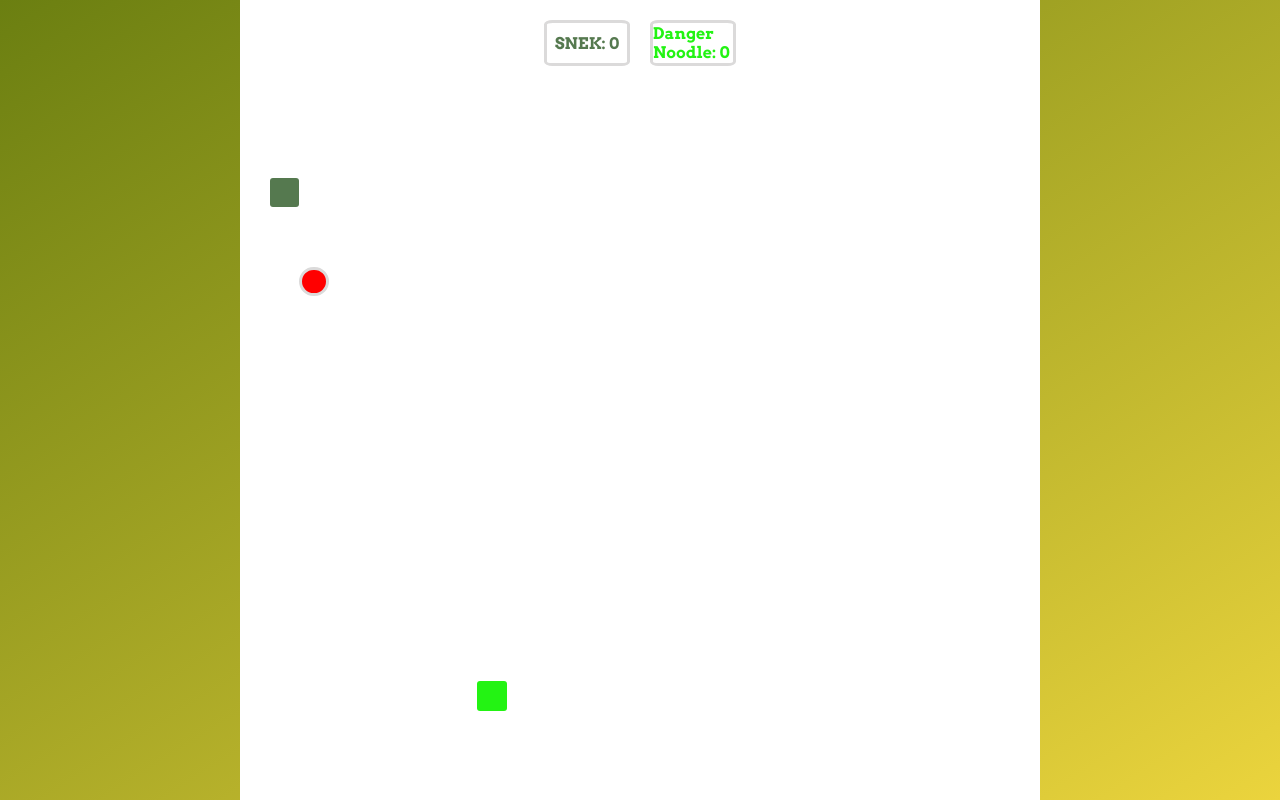
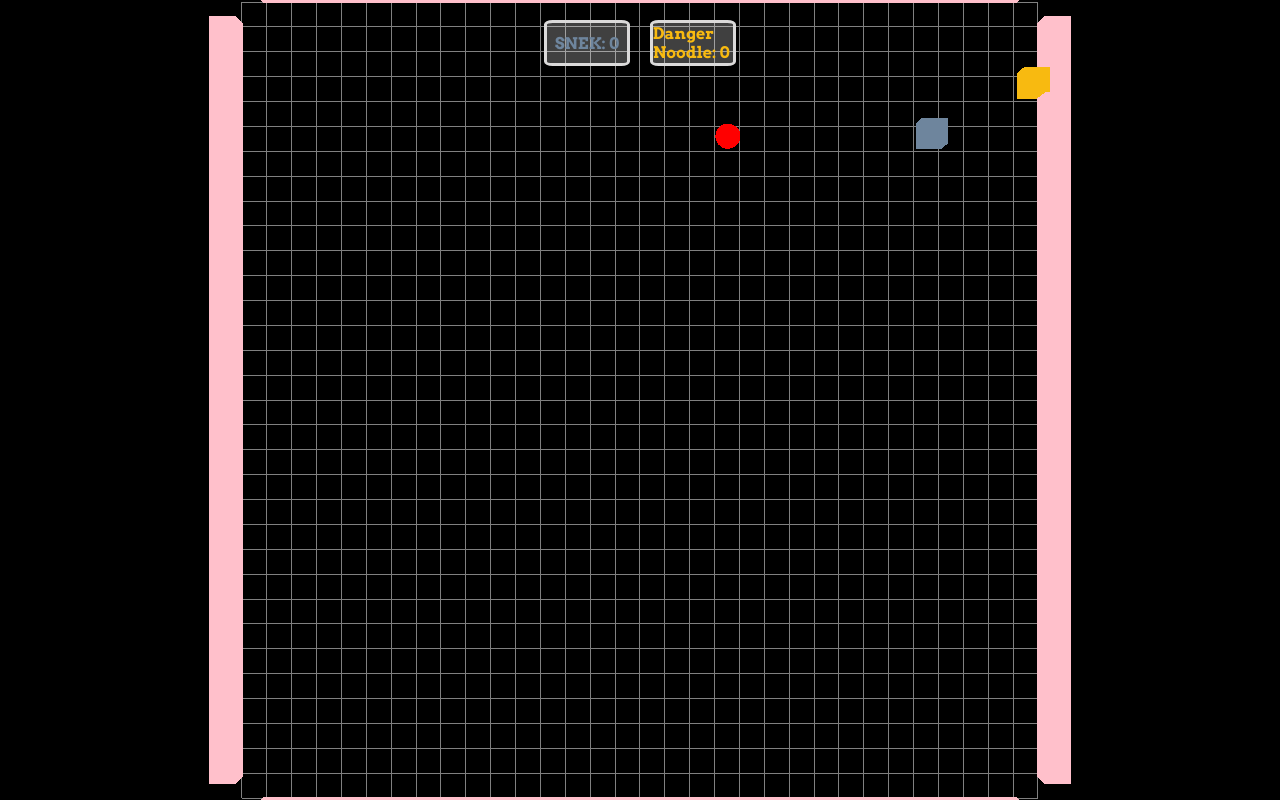
Before and after one commit to natashajvandam/Snakes, a website built with Vite: page index.html in a window 1280 px wide. Built offline with nearby package versions, Linux system fonts and the light colour scheme.

Commit message:
use renderer scene camera

```diff
--- /dev/null
+++ b/constants.js
@@ -0,0 +1,17 @@
+import * as THREE from 'three';
+
+// Constants values for the game (not configurable by user yet):
+export const GRID_SIZE = 32;
+export const GAME_SPEED = 8;
+export const EXPANSION_RATE = 6;
+export const SNAKE_COUNT = 2; // max is 4
+
+export function RANDOM_COLOR() {
+  var h0 = Math.floor(Math.random()*16);
+  var h1 = Math.floor(Math.random()*16);
+  var h2 = Math.floor(Math.random()*16);
+  var h3 = Math.floor(Math.random()*16);
+  var h4 = Math.floor(Math.random()*16);
+  var h5 = Math.floor(Math.random()*16);
+  return '#' + h0.toString(16) + h1.toString(16) + h2.toString(16) + h3.toString(16) + h4.toString(16) + h5.toString(16);
+}
--- a/food.js
+++ b/food.js
@@ -1,3 +1,5 @@
+import * as THREE from "three";
+
 export default class Food {
   constructor(x, y, color) {
     this.position = { x, y };
@@ -12,12 +14,19 @@ export default class Food {
   }
 
   // drawn at game start and every game update:
-  draw() {
+  draw(scene) {
     const foodElement = document.createElement("div");
     foodElement.style.gridRowStart = this.position.y;
     foodElement.style.gridColumnStart = this.position.x;
     foodElement.style.backgroundColor = this.color;
     foodElement.classList.add("food");
-    document.getElementById("grid").appendChild(foodElement);
+
+    const foodGeometry = new THREE.ConeGeometry(0.5, 1, 38);
+    const material = new THREE.MeshBasicMaterial({ color: this.color });
+    const food = new THREE.Mesh(foodGeometry, material);
+    food.rotateOnAxis(new THREE.Vector3(1, 0, 0), Math.PI / 2);
+    food.position.x = this.position.x;
+    food.position.y = this.position.y;
+    scene.add(food);
   }
 }
--- a/game.js
+++ b/game.js
@@ -4,40 +4,44 @@ import Grid from "./grid.js";
 import ScoreBoard from "./scoreBoard.js";
 
 export default class Game {
-  constructor(gridSize, speed, expansionRate) {
+  constructor(scene, renderer, gridSize, speed, expansionRate) {
     this.snakes = [];
     this.grid = new Grid(gridSize);
     this.gameGoing = true;
-    this.food = new Food(3, 10, "red");
+    this.food = new Food(3.5, 10.5, "red");
     this.expansionRate = expansionRate;
     this.gameSpeed = speed;
     this.lastRenderTime = 0;
     this.scoreBoard = new ScoreBoard();
+    this.renderer = renderer;
+    this.scene = scene;
   }
 
   // At game creation, this function is called for each snake:
   addSnake(name, spawnSpot, directions, color) {
     const snake = new Snake(name, spawnSpot, directions, color);
     this.snakes.push(snake);
-    snake.draw();
+    snake.draw(this.scene);
   }
 
   // Once all snakes are added to the game, this function starts the game:
   start() {
-    document.getElementById("grid").innerHTML = "";
+    this.grid.draw(this.scene);
+
+    // // document.getElementById("grid").innerHTML = "";
     this.snakes.forEach((snake) => {
-      snake.draw();
+      snake.draw(this.scene);
       window.addEventListener("keydown", (e) => snake.updateDirection(e));
     });
     this.scoreBoard.draw(this.snakes);
-    this.food.draw();
+    this.food.draw(this.scene);
   }
 
   // Update runs every frame after game starts:
   update() {
     this.checkIfSnakesAteFood();
-    document.getElementById("grid").innerHTML = "";
-    this.food.draw();
+    // document.getElementById("grid").innerHTML = "";
+    this.food.draw(this.scene);
     this.checkForDeaths();
   }
 
@@ -53,7 +57,7 @@ export default class Game {
         });
       if (snake.isAlive) {
           snake.update();
-          snake.draw();
+          snake.draw(this.scene);
         }
     });
     if (this.snakes.every((snake) => snake.isAlive === false)) {
--- a/grid.js
+++ b/grid.js
@@ -1,3 +1,5 @@
+import * as THREE from "three";
+
 export default class Grid {
   constructor(gridSize = 22) {
     this.occupiedSquares = [];
@@ -21,8 +23,8 @@ export default class Grid {
   // This is a helper function for getRandomFoodPosition:
   randomGridPosition() {
     return {
-      x: Math.floor(Math.random() * this.gridSize) + 1,
-      y: Math.floor(Math.random() * this.gridSize) + 1,
+      x: Math.floor(Math.random() * (this.gridSize / 2)) + 0.5,
+      y: Math.floor(Math.random() * (this.gridSize / 2)) + 0.5,
     };
   }
 
@@ -30,4 +32,36 @@ export default class Grid {
   equalPosition(pos1, pos2) {
     return pos1.x === pos2.x && pos1.y === pos2.y ? true : false;
   }
+
+  draw(scene) {
+    const grid = new THREE.GridHelper( this.gridSize, this.gridSize, "grey", "grey");
+    grid.rotateOnAxis(new THREE.Vector3(1, 0, 0), Math.PI / 2);
+    grid.position.z = -1;
+    scene.add(grid);
+
+    const borderGeometry = new THREE.BoxGeometry(this.gridSize - 2, 1, 1);
+    const material = new THREE.MeshBasicMaterial( { color: "pink" } );
+
+    // top boundary
+    const borderUP = new THREE.Mesh( borderGeometry, material );
+    borderUP.position.y = this.gridSize/ 2 + 0.3;
+    scene.add(borderUP);
+
+    // bottom boundary
+    const borderDOWN = new THREE.Mesh( borderGeometry, material );
+    borderDOWN.position.y = -this.gridSize/ 2 - 0.3;
+    scene.add(borderDOWN);
+
+    // left boundary
+    const borderLEFT = new THREE.Mesh( borderGeometry, material );
+    borderLEFT.position.x = -this.gridSize/ 2 - 0.3;
+    borderLEFT.rotateOnAxis(new THREE.Vector3(0, 0, 1), Math.PI / 2);
+    scene.add(borderLEFT);
+
+    // right boundary
+    const borderRIGHT = new THREE.Mesh( borderGeometry, material );
+    borderRIGHT.position.x = this.gridSize/ 2 + 0.3;
+    borderRIGHT.rotateOnAxis(new THREE.Vector3(0, 0, 1), Math.PI / 2);
+    scene.add(borderRIGHT);
+  }
 }
--- a/index.html
+++ b/index.html
@@ -9,7 +9,6 @@
   </head>
   <body id="body">
     <div id="scoreBoard"></div>
-    <div id="grid"></div>
     <script src="script.js" defer type="module"></script>
   </body>
 </html>
--- a/script.js
+++ b/script.js
@@ -1,38 +1,35 @@
 import { DEFAULT_SNAKES } from "./setup.js";
 import Game from "./game.js";
+import { GRID_SIZE, GAME_SPEED, EXPANSION_RATE, SNAKE_COUNT, RANDOM_COLOR } from "./constants.js";
+import * as THREE from "three";
 
 let lastRenderTime = 0; // this is important for game frame rate
 let game;
+const renderer = new THREE.WebGLRenderer();
+const scene = new THREE.Scene();
+const camera = new THREE.PerspectiveCamera(35, window.innerWidth / window.innerHeight, 0.1, 1000 );
 
-// Constants values for the game (not configurable by user yet):
-const GRID_SIZE = 27;
-const GAME_SPEED = 8;
-const EXPANSION_RATE = 6;
-const SNAKE_COUNT = 2; // max is 4
-
-function randomColor() {
-  var h0 = Math.floor(Math.random()*16);
-  var h1 = Math.floor(Math.random()*16);
-  var h2 = Math.floor(Math.random()*16);
-  var h3 = Math.floor(Math.random()*16);
-  var h4 = Math.floor(Math.random()*16);
-  var h5 = Math.floor(Math.random()*16);
-  return '#' + h0.toString(16) + h1.toString(16) + h2.toString(16) + h3.toString(16) + h4.toString(16) + h5.toString(16);
-}
 
 // This function uses the constants to create a game:
 function createGame() {
-  grid.style.gridTemplateColumns = `repeat(${GRID_SIZE}, 1fr)`;
-  grid.style.gridTemplateRows = `repeat(${GRID_SIZE}, 1fr)`;
-  game = new Game(GRID_SIZE, GAME_SPEED, EXPANSION_RATE);
+  renderer.setSize( window.innerWidth, window.innerHeight );
+  renderer.shadowMap.enabled = true;
+  document.body.appendChild( renderer.domElement );
+
+  camera.position.z = 50;
+  const directionalLight = new THREE.PointLight(0xffffff, 1, 500, 0.01);
+  directionalLight.castShadow = true;
+  directionalLight.position.z = -20;
+  scene.add(directionalLight);
+
+  game = new Game(scene, renderer, GRID_SIZE, GAME_SPEED, EXPANSION_RATE);
 
   // Add each snake to the game:
   for (let i = 0; i < SNAKE_COUNT; i++) {
     // get a random position for the snake to spawn:
-    const x = Math.floor(Math.random() * game.grid.gridSize) + 1;
-    const y = Math.floor(Math.random() * game.grid.gridSize) + 1;
+    const {x, y} = game.grid.randomGridPosition();
     // get a random color for the snake:
-    const color = randomColor();
+    const color = RANDOM_COLOR();
     // get the default values for the snake's name, color, and controls:
     const {up, down, left, right, name} = DEFAULT_SNAKES[i];
     game.addSnake( name, { x, y }, { up, down, left, right }, color);
@@ -40,7 +37,7 @@ function createGame() {
 
   // Trigger the start of the game
   game.start();
-  window.requestAnimationFrame(main);
+  renderer.setAnimationLoop( animate );
 }
 
 /*
@@ -48,7 +45,7 @@ function createGame() {
   it will call the update function of the game class over and over until
   all snakes are dead.
 */
-function main(currentTime) {
+function animate() {
   // If game is no longer going - prompt user to play again:
   if (game.gameGoing === false) {
     if (confirm('Press "ok" to play again.')) {
@@ -58,16 +55,7 @@ function main(currentTime) {
   }
 
   // this is how it loops - it calls itself over and over again:
-  window.requestAnimationFrame(main);
-
-  const secondsSinceLastRenderTime = (currentTime - lastRenderTime) / 1000;
-  if (secondsSinceLastRenderTime < 1 / game.gameSpeed) { // this is the game speed
-    return;
-  }
-  lastRenderTime = currentTime;
-
-  // this calls for the next frame of the game:
-  game.update();
+  renderer.render( scene, camera );
 }
 
 createGame(); // This is the first thing that runs when the page loads
--- a/snake.js
+++ b/snake.js
@@ -1,3 +1,5 @@
+import * as THREE from 'three';
+
 export default class Snake {
   constructor(name, { x, y }, { up, down, left, right }, color) {
     this.body = [{ x, y }];
@@ -45,14 +47,14 @@ export default class Snake {
     For each segment in the body array, create a div
     element and append it to the grid.
   */
-  draw() {
+  draw(scene) {
     this.body.forEach((seg) => {
-      const snakeElement = document.createElement("div");
-      snakeElement.style.gridRowStart = seg.y;
-      snakeElement.style.gridColumnStart = seg.x;
-      snakeElement.style.backgroundColor = this.color;
-      snakeElement.classList.add("snake");
-      document.getElementById("grid").appendChild(snakeElement);
+      const bodyGeometry = new THREE.BoxGeometry(1, 1, 1);
+      const material = new THREE.MeshBasicMaterial( { color: this.color } );
+      const snakeSeg = new THREE.Mesh( bodyGeometry, material );
+      snakeSeg.position.x = seg.x;
+      snakeSeg.position.y = seg.y;
+      scene.add(snakeSeg);
     });
   }
 
@@ -124,7 +126,7 @@ export default class Snake {
   remove() {
     let snakeElements = document.getElementsByClassName(this.name);
     while (snakeElements.length > 0) {
-      document.getElementById("grid").removeChild(snakeElements[0]);
+      // document.getElementById("grid").removeChild(snakeElements[0]);
     }
     this.isAlive = false;
     this.body = [{}];
```
